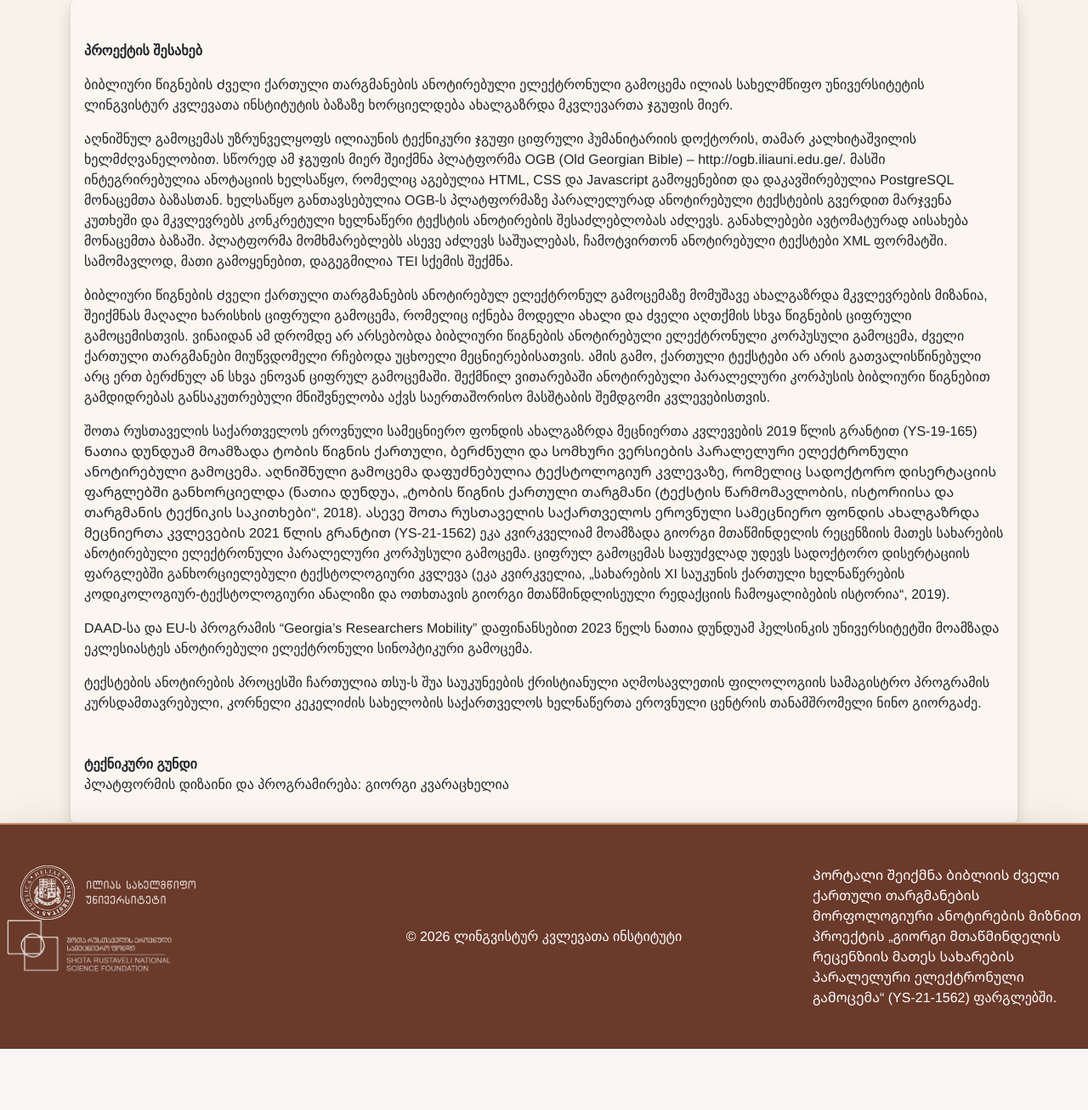
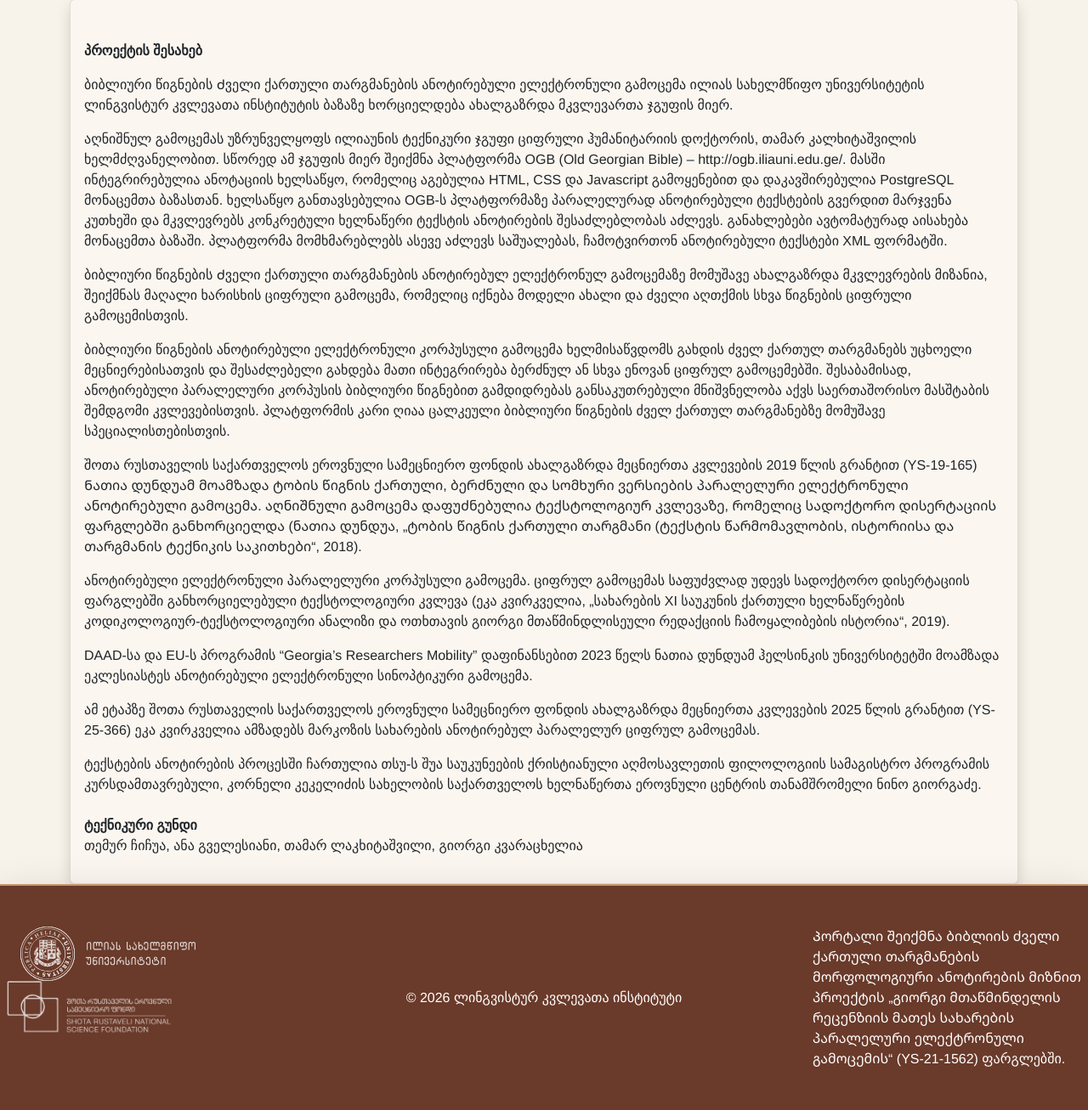
Before and after one commit to RegiusPythonidae/ogb, a Flask app: page /about in a window 1280 px wide. Shown: the part 107-1414 px from the top of the page at 85% size. Before the commit the page ends 1342 px from the top, so only its background shows below. Run offline with Flask 3, Linux system fonts and the light colour scheme; some web fonts are replaced.

Commit message:
Updated about texts

```diff
--- a/src/templates/main/about.html
+++ b/src/templates/main/about.html
@@ -6,58 +6,67 @@
             <p><b>პროექტის შესახებ</b></p>
 
             <p>ბიბლიური წიგნების Ძველი ქართული თარგმანების ანოტირებული ელექტრონული გამოცემა ილიას სახელმწიფო
-                უნივერსიტეტის ლინგვისტურ კვლევათა ინსტიტუტის ბაზაზე ხორციელდება ახალგაზრდა მკვლევართა ჯგუფის
-                მიერ.
+                უნივერსიტეტის ლინგვისტურ კვლევათა ინსტიტუტის ბაზაზე ხორციელდება ახალგაზრდა მკვლევართა ჯგუფის მიერ.
             </p>
 
             <p>აღნიშნულ გამოცემას უზრუნველყოფს ილიაუნის ტექნიკური ჯგუფი ციფრული ჰუმანიტარიის დოქტორის, თამარ
-                კალხიტაშვილის ხელმძღვანელობით. სწორედ ამ ჯგუფის მიერ შეიქმნა პლატფორმა OGB (Old Georgian
-                Bible) – http://ogb.iliauni.edu.ge/. მასში ინტეგრირებულია ანოტაციის ხელსაწყო, რომელიც
-                აგებულია HTML, CSS და Javascript გამოყენებით და დაკავშირებულია PostgreSQL მონაცემთა
-                ბაზასთან. ხელსაწყო განთავსებულია OGB-ს პლატფორმაზე პარალელურად ანოტირებული ტექსტების გვერდით
-                მარჯვენა კუთხეში და მკვლევრებს კონკრეტული ხელნაწერი ტექსტის ანოტირების შესაძლებლობას აძლევს.
-                განახლებები ავტომატურად აისახება მონაცემთა ბაზაში. პლატფორმა მომხმარებლებს ასევე აძლევს
-                საშუალებას, ჩამოტვირთონ ანოტირებული ტექსტები XML ფორმატში. სამომავლოდ, მათი გამოყენებით,
-                დაგეგმილია TEI სქემის შექმნა.
+                კალხიტაშვილის ხელმძღვანელობით. სწორედ ამ ჯგუფის მიერ შეიქმნა პლატფორმა OGB (Old Georgian Bible) –
+                http://ogb.iliauni.edu.ge/. მასში ინტეგრირებულია ანოტაციის ხელსაწყო, რომელიც აგებულია HTML, CSS და
+                Javascript გამოყენებით და დაკავშირებულია PostgreSQL მონაცემთა ბაზასთან. ხელსაწყო განთავსებულია OGB-ს
+                პლატფორმაზე პარალელურად ანოტირებული ტექსტების გვერდით მარჯვენა კუთხეში და მკვლევრებს კონკრეტული
+                ხელნაწერი ტექსტის ანოტირების შესაძლებლობას აძლევს. განახლებები ავტომატურად აისახება მონაცემთა ბაზაში.
+                პლატფორმა მომხმარებლებს ასევე აძლევს საშუალებას, ჩამოტვირთონ ანოტირებული ტექსტები XML ფორმატში.
             </p>
 
-            <p>ბიბლიური წიგნების Ძველი ქართული თარგმანების ანოტირებულ ელექტრონულ გამოცემაზე მომუშავე
-                ახალგაზრდა მკვლევრების მიზანია, შეიქმნას მაღალი ხარისხის ციფრული გამოცემა, რომელიც იქნება
-                მოდელი ახალი და ძველი აღთქმის სხვა წიგნების ციფრული გამოცემისთვის. ვინაიდან ამ დრომდე არ
-                არსებობდა ბიბლიური წიგნების ანოტირებული ელექტრონული კორპუსული გამოცემა, ძველი ქართული
-                თარგმანები მიუწვდომელი რჩებოდა უცხოელი მეცნიერებისათვის. ამის გამო, ქართული ტექსტები არ არის
-                გათვალისწინებული არც ერთ ბერძნულ ან სხვა ენოვან ციფრულ გამოცემაში. შექმნილ ვითარებაში
-                ანოტირებული პარალელური კორპუსის ბიბლიური წიგნებით გამდიდრებას განსაკუთრებული მნიშვნელობა
-                აქვს საერთაშორისო მასშტაბის შემდგომი კვლევებისთვის.
+            <p>ბიბლიური წიგნების Ძველი ქართული თარგმანების ანოტირებულ ელექტრონულ გამოცემაზე მომუშავე ახალგაზრდა
+                მკვლევრების მიზანია, შეიქმნას მაღალი ხარისხის ციფრული გამოცემა, რომელიც იქნება მოდელი ახალი და ძველი
+                აღთქმის სხვა წიგნების ციფრული გამოცემისთვის.
             </p>
 
-            <p>შოთა რუსთაველის საქართველოს ეროვნული სამეცნიერო ფონდის ახალგაზრდა მეცნიერთა კვლევების 2019
-                წლის გრანტით (YS-19-165) Ნათია დუნდუამ მოამზადა ტობის წიგნის ქართული, ბერძნული და სომხური
-                ვერსიების პარალელური ელექტრონული ანოტირებული გამოცემა. აღნიშნული გამოცემა დაფუძნებულია
-                ტექსტოლოგიურ კვლევაზე, რომელიც სადოქტორო დისერტაციის ფარგლებში განხორციელდა (ნათია დუნდუა,
-                „ტობის წიგნის ქართული თარგმანი (ტექსტის წარმომავლობის, ისტორიისა და თარგმანის ტექნიკის
-                საკითხები“, 2018).
-                ასევე შოთა რუსთაველის საქართველოს ეროვნული სამეცნიერო ფონდის ახალგაზრდა მეცნიერთა კვლევების
-                2021 წლის გრანტით (YS-21-1562) ეკა კვირკველიამ მოამზადა გიორგი მთაწმინდელის რეცენზიის მათეს
-                სახარების ანოტირებული ელექტრონული პარალელური კორპუსული გამოცემა. ციფრულ გამოცემას საფუძვლად
-                უდევს სადოქტორო დისერტაციის ფარგლებში განხორციელებული ტექსტოლოგიური კვლევა (ეკა კვირკველია,
-                <a href="http://press.tsu.ge/data/image_db_innova/Eka%20Kvirkvelia.pdf">„სახარების XI
-                    საუკუნის ქართული ხელნაწერების კოდიკოლოგიურ-ტექსტოლოგიური ანალიზი და ოთხთავის გიორგი
-                    მთაწმინდლისეული რედაქციის ჩამოყალიბების ისტორია“, 2019).</a></p>
-            <p>DAAD-სა და EU-ს პროგრამის “Georgia’s Researchers Mobility” დაფინანსებით 2023 წელს ნათია
-                დუნდუამ ჰელსინკის უნივერსიტეტში მოამზადა <a href="http://ogb.iliauni.edu.ge/book/103">ეკლესიასტეს</a>
-                ანოტირებული ელექტრონული სინოპტიკური გამოცემა.
+            <p>ბიბლიური წიგნების ანოტირებული ელექტრონული კორპუსული გამოცემა ხელმისაწვდომს გახდის ძველ ქართულ თარგმანებს
+                უცხოელი მეცნიერებისათვის და შესაძლებელი გახდება მათი ინტეგრირება ბერძნულ ან სხვა ენოვან ციფრულ
+                გამოცემებში. შესაბამისად, ანოტირებული პარალელური კორპუსის ბიბლიური წიგნებით გამდიდრებას განსაკუთრებული
+                მნიშვნელობა აქვს საერთაშორისო მასშტაბის შემდგომი კვლევებისთვის. პლატფორმის კარი ღიაა ცალკეული ბიბლიური
+                წიგნების ძველ ქართულ თარგმანებზე მომუშავე სპეციალისთებისთვის.
             </p>
 
-            <p class="mb-5">
-                ტექსტების ანოტირების პროცესში ჩართულია თსუ-ს შუა საუკუნეების ქრისტიანული აღმოსავლეთის
-                ფილოლოგიის სამაგისტრო პროგრამის კურსდამთავრებული, კორნელი კეკელიძის სახელობის საქართველოს
-                ხელნაწერთა ეროვნული ცენტრის თანამშრომელი ნინო გიორგაძე.
+            <p>შოთა რუსთაველის საქართველოს ეროვნული სამეცნიერო ფონდის ახალგაზრდა მეცნიერთა კვლევების 2019 წლის გრანტით
+                (YS-19-165) Ნათია დუნდუამ მოამზადა ტობის წიგნის ქართული, ბერძნული და სომხური ვერსიების პარალელური
+                ელექტრონული ანოტირებული გამოცემა. აღნიშნული გამოცემა დაფუძნებულია ტექსტოლოგიურ კვლევაზე, რომელიც
+                სადოქტორო დისერტაციის ფარგლებში განხორციელდა (ნათია დუნდუა, „ტობის წიგნის ქართული თარგმანი (ტექსტის
+                წარმომავლობის, ისტორიისა და თარგმანის ტექნიკის საკითხები“, 2018).
+            </p>
+
+            <p>
+                ანოტირებული ელექტრონული პარალელური კორპუსული გამოცემა. ციფრულ გამოცემას საფუძვლად უდევს სადოქტორო
+                დისერტაციის ფარგლებში განხორციელებული ტექსტოლოგიური კვლევა
+                <a href="https://press.tsu.ge/data/image_db_innova/Eka%20Kvirkvelia.pdf" target="_blank">(ეკა
+                    კვირკველია, „სახარების XI საუკუნის
+                    ქართული ხელნაწერების კოდიკოლოგიურ-ტექსტოლოგიური ანალიზი და ოთხთავის გიორგი მთაწმინდლისეული რედაქციის
+                    ჩამოყალიბების ისტორია“, 2019).
+                </a>
+            </p>
+
+            <p>
+                DAAD-სა და EU-ს პროგრამის “Georgia’s Researchers Mobility” დაფინანსებით 2023 წელს ნათია დუნდუამ
+                ჰელსინკის უნივერსიტეტში მოამზადა ეკლესიასტეს ანოტირებული ელექტრონული სინოპტიკური გამოცემა.
+            </p>
+
+            <p>
+                ამ ეტაპზე შოთა რუსთაველის საქართველოს ეროვნული სამეცნიერო ფონდის ახალგაზრდა მეცნიერთა კვლევების 2025
+                წლის გრანტით (YS-25-366) ეკა კვირკველია ამზადებს მარკოზის სახარების ანოტირებულ პარალელურ ციფრულ
+                გამოცემას.
+            </p>
+
+            <p class="mb-4">
+                ტექსტების ანოტირების პროცესში ჩართულია თსუ-ს შუა საუკუნეების ქრისტიანული აღმოსავლეთის ფილოლოგიის
+                სამაგისტრო პროგრამის კურსდამთავრებული, კორნელი კეკელიძის სახელობის საქართველოს ხელნაწერთა ეროვნული
+                ცენტრის თანამშრომელი ნინო გიორგაძე.
             </p>
 
             <b>ტექნიკური გუნდი</b>
             <p>
-                პლატფორმის დიზაინი და პროგრამირება: გიორგი კვარაცხელია
+                თემურ ჩიჩუა, ანა გველესიანი, თამარ ლაკხიტაშვილი, გიორგი კვარაცხელია
             </p>
         </div>
     </div>
--- a/src/templates/partials/footer.html
+++ b/src/templates/partials/footer.html
@@ -16,8 +16,8 @@
 
     <div class="col-3">
         <span class="text-white">
-            Პორტალი შეიქმნა ბიბლიის ძველი ქართული თარგმანების მორფოლოგიური ანოტირების მიზნით პროექტის
-            „გიორგი მთაწმინდელის რეცენზიის მათეს სახარების პარალელური ელექტრონული გამოცემა“ (YS-21-1562) ფარგლებში.
+            Პორტალი შეიქმნა ბიბლიის ძველი ქართული თარგმანების მორფოლოგიური ანოტირების მიზნით პროექტის „გიორგი მთაწმინდელის
+            რეცენზიის მათეს სახარების პარალელური ელექტრონული გამოცემის“ (YS-21-1562) ფარგლებში.
         </span>
     </div>
 
```
